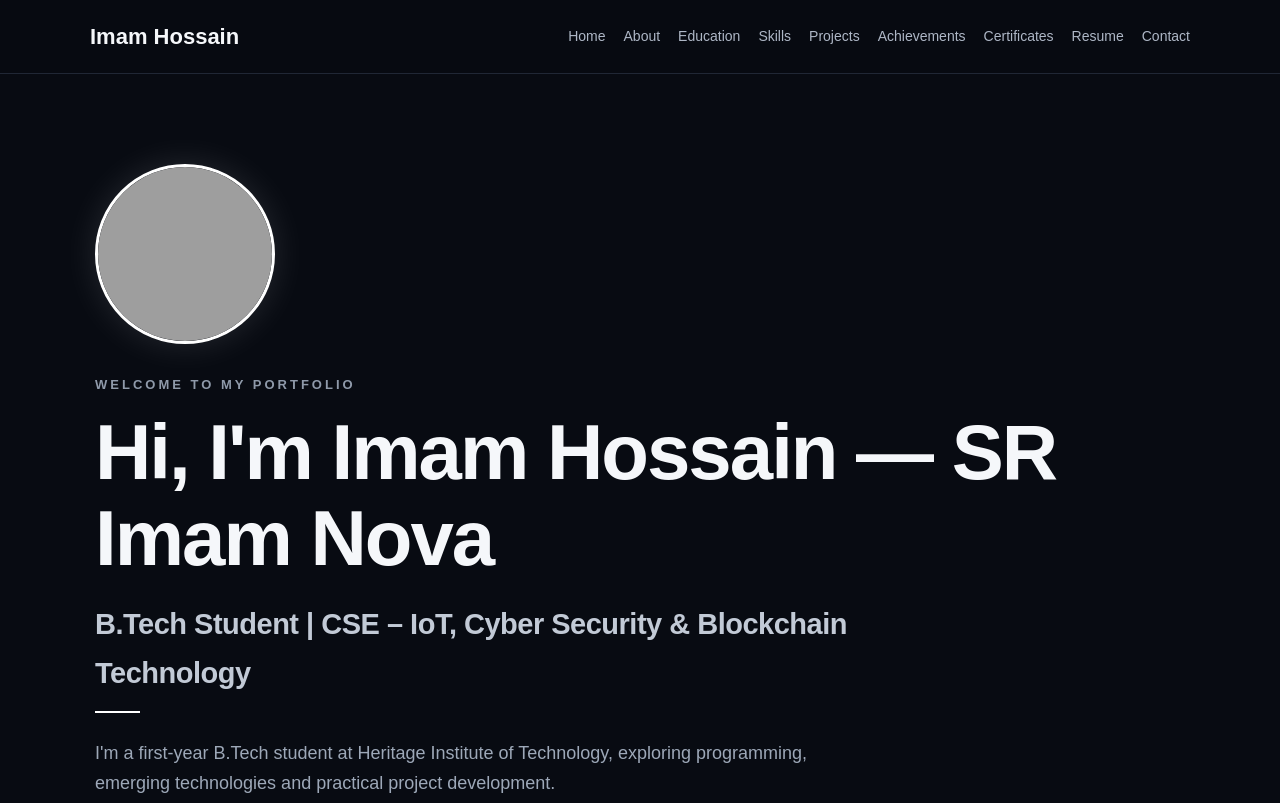
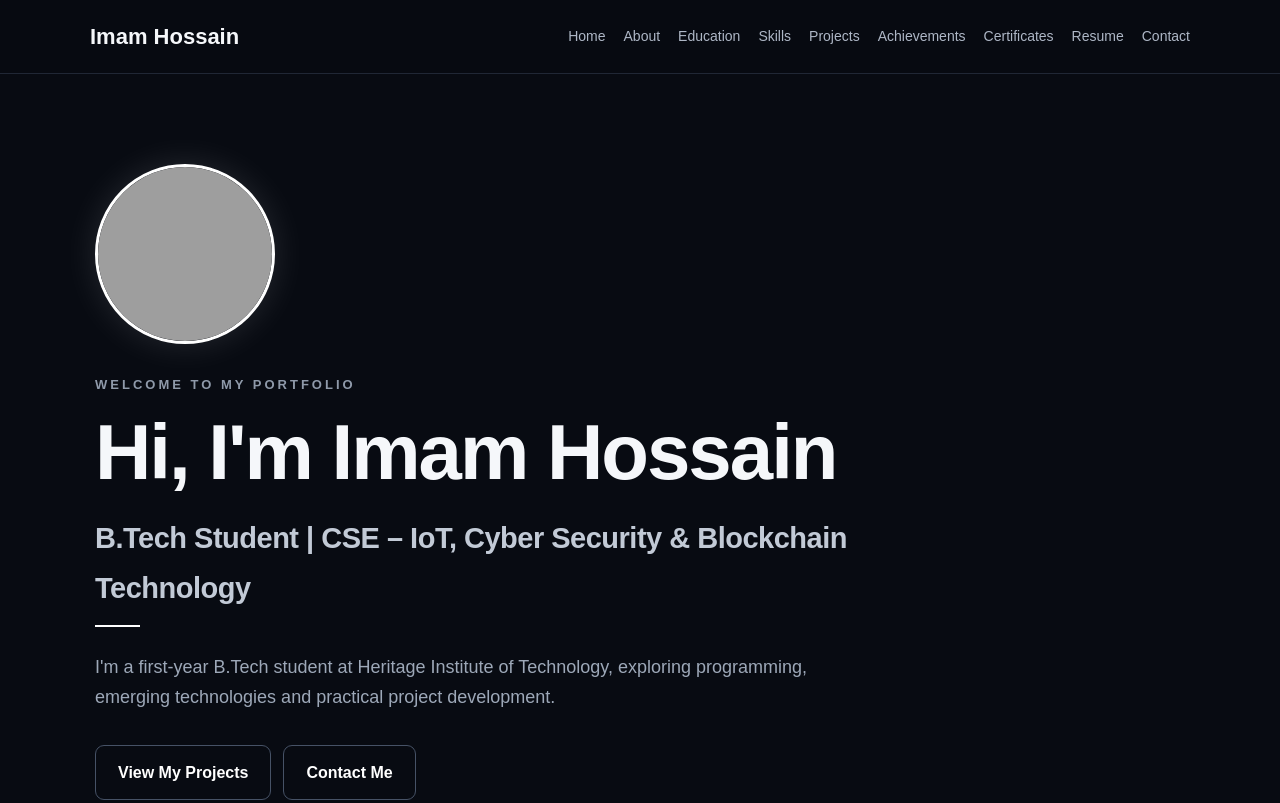
Before and after one commit to sr-imam/sr-imam.github.io, a plain HTML site: page index.html in a window 1280 px wide. Shown: the top 803 px of the page. Drawn offline with Linux system fonts and the light colour scheme; grey boxes are pictures that could not be loaded.

Commit message:
Update index.html

```diff
--- a/index.html
+++ b/index.html
@@ -90,7 +90,7 @@
 
         <p class="intro">WELCOME TO MY PORTFOLIO</p>
 
-        <h1>Hi, I'm Imam Hossain — SR Imam Nova</h1>
+        <h1>Hi, I'm Imam Hossain</h1>
 
         <h2>
             B.Tech Student | CSE – IoT, Cyber Security & Blockchain Technology
```
